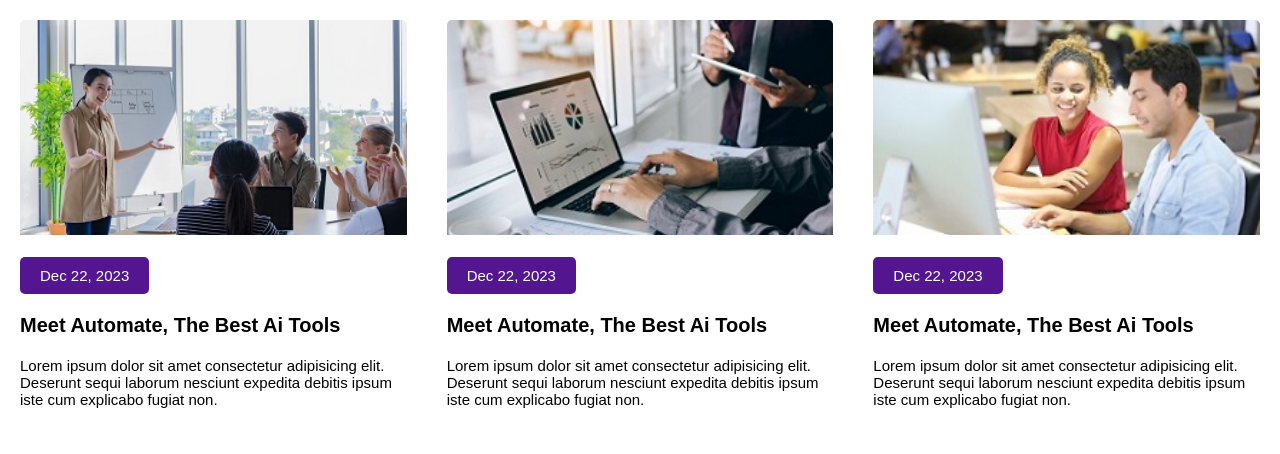
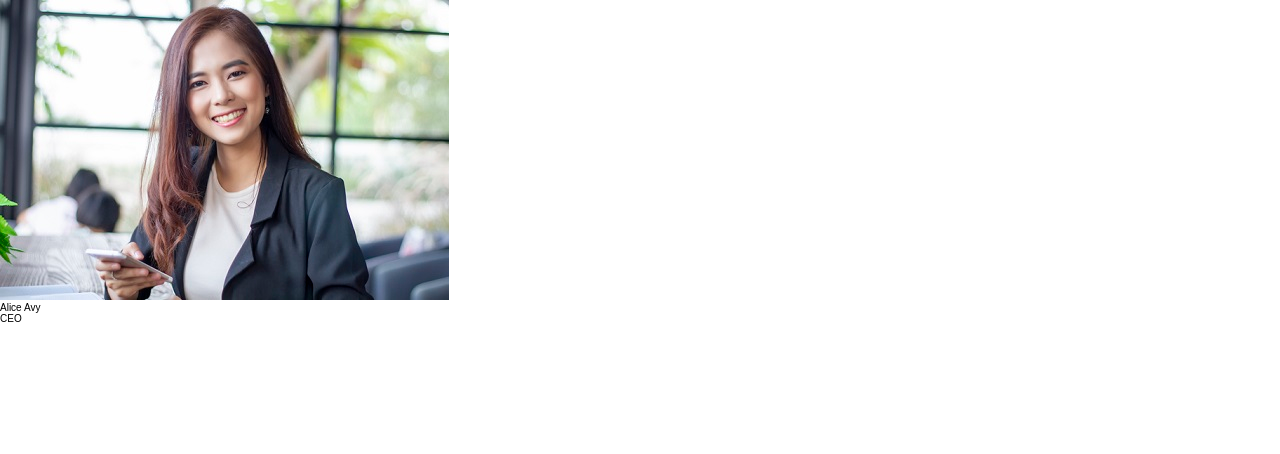
Before and after one commit to Ilesanmi-Erioluwa-Victor/grid-flexbox-tutorial, a plain HTML site: page index.html in a window 1280 px wide. Drawn offline with Linux system fonts and the light colour scheme.

Commit message:
Working on ProfileCard

```diff
--- a/index.css
+++ b/index.css
@@ -11,38 +11,3 @@
 body {
     font-family: Arial, Helvetica, sans-serif;
 }
-
-.blog-posts {
-    display: flex;
-}
-
-.blog-posts__post {
-  margin: 2rem;
-}
-
-.blog-posts__post--img {
-    width : 100%;
-    height : 50%;
-    object-fit : cover;
-    border-top-left-radius: 0.5rem;
-    border-top-right-radius: 0.5rem;
-}
-
-.blog-posts__post--date {
-    background-color: #541690;
-    display: inline-block;
-    color : white;
-    border-radius: 0.5rem;
-    padding : 1rem 2rem;
-    margin : 2rem 0;
-    font-size : 1.5rem;
-}
-
-.blog-posts__post--title {
-    font-size : 2rem;
-    margin-bottom : 2rem;
-}
-
-.blog-posts__post--des {
-    font-size : 1.5rem;
-}
--- a/index.html
+++ b/index.html
@@ -4,48 +4,23 @@
     <meta charset="UTF-8" />
     <meta http-equiv="X-UA-Compatible" content="IE=edge" />
     <meta name="viewport" content="width=device-width, initial-scale=1.0" />
-    <title>BlogPost-FlexBox</title>
-    <link rel="stylesheet" href="index.css">
+    <title>ProfileCard-FlexBox</title>
+    <link rel="stylesheet" href="index.css" />
   </head>
   <body>
-    <main class="blog-posts">
-      <article class="blog-posts__post">
+    <main class="profile-cards">
+      <section class="profile-cards__card">
         <img
-          class="blog-posts__post--img"
-          src="images/4.1.jpg"
-          alt="presenter"
-          loading="lazy"
+          src="images/8.1.jpg"
+          alt="present"
+          class="profile-cards__card--img"
         />
-        <p class="blog-posts__post--date">Dec 22, 2023</p>
-        <h2 class="blog-posts__post--title">Meet Automate, The Best Ai Tools</h2>
-        <p class="blog-posts__post--des">
-          Lorem ipsum dolor sit amet consectetur adipisicing elit. Deserunt
-          sequi laborum nesciunt expedita debitis ipsum iste cum explicabo
-          fugiat non.
-        </p>
-      </article>
 
-    <article class="blog-posts__post">
-        <img class="blog-posts__post--img" src="images/4.2.jpg" alt="presenter" loading="lazy" />
-        <p class="blog-posts__post--date">Dec 22, 2023</p>
-        <h2 class="blog-posts__post--title">Meet Automate, The Best Ai Tools</h2>
-        <p class="blog-posts__post--des">
-            Lorem ipsum dolor sit amet consectetur adipisicing elit. Deserunt
-            sequi laborum nesciunt expedita debitis ipsum iste cum explicabo
-            fugiat non.
-        </p>
-    </article>
-
-    <article class="blog-posts__post">
-        <img class="blog-posts__post--img" src="images/4.3.jpg" alt="presenter" loading="lazy" />
-        <p class="blog-posts__post--date">Dec 22, 2023</p>
-        <h2 class="blog-posts__post--title">Meet Automate, The Best Ai Tools</h2>
-        <p class="blog-posts__post--des">
-            Lorem ipsum dolor sit amet consectetur adipisicing elit. Deserunt
-            sequi laborum nesciunt expedita debitis ipsum iste cum explicabo
-            fugiat non.
-        </p>
-    </article>
+        <div class="profile-cards__card--info">
+          <p class="profile-cards__card--info--name">Alice Avy</p>
+          <p class="profile-cards__card--info--role">CEO</p>
+        </div>
+      </section>
     </main>
   </body>
 </html>
```
